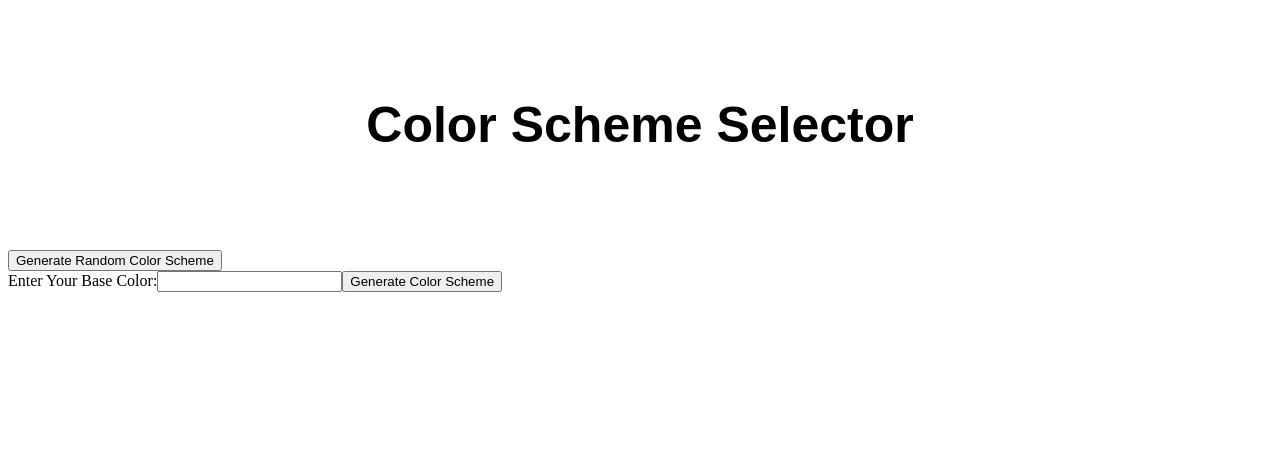
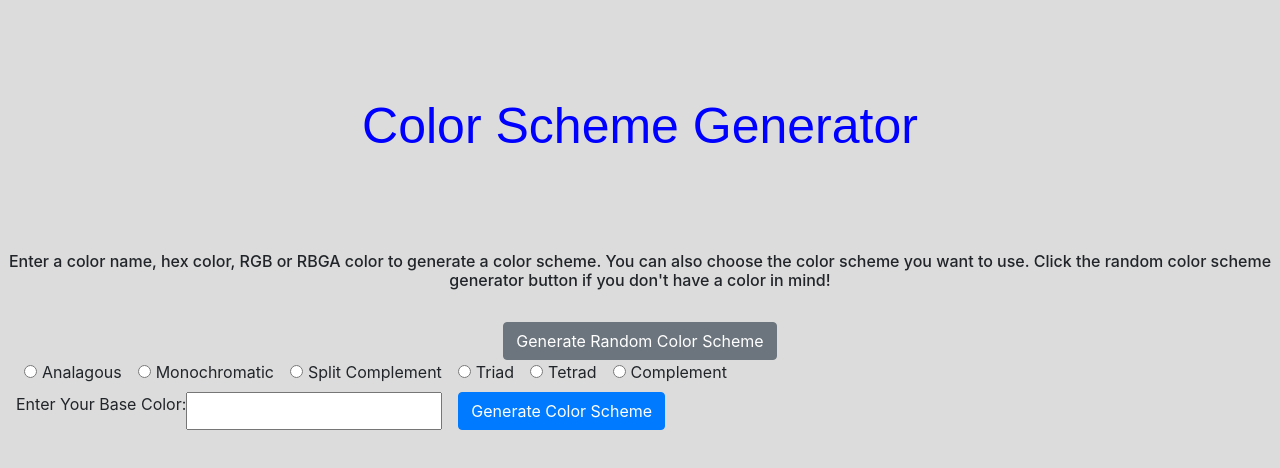
Before and after one commit to lizzya821/Color-Palette, a React (Create React App) app: page / in a window 1280 px wide. Shown: the top 468 px of the page. Built offline with nearby package versions, Linux system fonts and the light colour scheme.

Commit message:
final submission?

```diff
--- a/public/index.html
+++ b/public/index.html
@@ -3,6 +3,12 @@
   <head>
     <meta charset="utf-8" />
     <link rel="icon" href="%PUBLIC_URL%/favicon.ico" />
+    <link
+      rel="stylesheet"
+      href="https://stackpath.bootstrapcdn.com/bootstrap/4.5.0/css/bootstrap.min.css"
+      integrity="sha384-9aIt2nRpC12Uk9gS9baDl411NQApFmC26EwAOH8WgZl5MYYxFfc+NcPb1dKGj7Sk"
+      crossorigin="anonymous"
+    />
     <meta name="viewport" content="width=device-width, initial-scale=1" />
     <meta name="theme-color" content="#000000" />
     <meta
--- a/src/App.js
+++ b/src/App.js
@@ -7,12 +7,19 @@ const headerStyle = {
   fontSize: "50px",
   textAlign: "center",
   margin: "6rem 0",
+  color: "blue",
 };
 
 function App() {
   return (
     <div>
-      <h1 style={headerStyle}>Color Scheme Selector</h1>
+      <h1 style={headerStyle}>Color Scheme Generator</h1>
+      <h6 style={{ textAlign: "center" }}>
+        Enter a color name, hex color, RGB or RBGA color to generate a color
+        scheme. You can also choose the color scheme you want to use. Click the
+        random color scheme generator button if you don't have a color in mind!
+      </h6>
+      <br></br>
       <ColorSelector />
     </div>
   );
--- /dev/null
+++ b/src/ColorArea.js
@@ -0,0 +1,18 @@
+import React from "react";
+import ColorBox from "./ColorBox";
+
+const ColorArea = (props) => {
+  return (
+    <div className="row mx-3">
+      {Array.isArray(props.colors) ? (
+        props.colors.map((color) => (
+          <ColorBox color={color.toHexString()} key={color} />
+        ))
+      ) : (
+        <ColorBox color={props.colors.toHexString()} key={props.colors} />
+      )}
+    </div>
+  );
+};
+
+export default ColorArea;
--- /dev/null
+++ b/src/ColorBox.js
@@ -0,0 +1,18 @@
+import React from "react";
+const ColorBox = (props) => {
+  return (
+    <div
+      style={{
+        backgroundColor: props.color,
+        width: "125px",
+        height: "125px",
+        border: "1px solid #000",
+        margin: "3px",
+      }}
+    >
+      <h4 style={{ color: "white" }}>{props.color}</h4>
+    </div>
+  );
+};
+
+export default ColorBox;
--- a/src/ColorSelector.js
+++ b/src/ColorSelector.js
@@ -1,32 +1,149 @@
 import React, { useState } from "react";
+import ColorArea from "./ColorArea";
 
 var tinycolor = require("tinycolor2");
 
 const ColorSelector = () => {
-  const [color, setColor] = useState("");
+  const [color, setColor] = useState({
+    color: "",
+    scheme: "analagous",
+  });
+  const [colors, setColors] = useState([]);
   const handleChange = (evt) => {
-    setColor(evt.target.value);
+    setColor({ ...color, [evt.target.name]: evt.target.value });
   };
 
   const handleSubmit = (evt) => {
-    console.log("hello");
     evt.preventDefault();
-    console.log(color);
-    console.log(tinycolor(color));
+    switch (color.scheme) {
+      case "analogous":
+        setColors(tinycolor(color.color).analogous());
+        break;
+      case "monochromatic":
+        setColors(tinycolor(color.color).monochromatic());
+        break;
+      case "splitcomplement":
+        setColors(tinycolor(color.color).splitcomplement());
+        break;
+      case "triad":
+        setColors(tinycolor(color.color).triad());
+        break;
+      case "tetrad":
+        setColors(tinycolor(color.color).tetrad());
+        break;
+      case "complement":
+        setColors(tinycolor(color.color).complement());
+        break;
+      default:
+        setColors(tinycolor(color.color).analogous());
+    }
   };
   const handleClick = () => {
-    console.log("clicked");
+    let randomColor = tinycolor.random();
+    switch (color.scheme) {
+      case "analogous":
+        setColors(tinycolor(randomColor).analogous());
+        break;
+      case "monochromatic":
+        setColors(tinycolor(randomColor).monochromatic());
+        break;
+      case "splitcomplement":
+        setColors(tinycolor(randomColor).splitcomplement());
+        break;
+      case "triad":
+        setColors(tinycolor(randomColor).triad());
+        break;
+      case "tetrad":
+        setColors(tinycolor(randomColor).tetrad());
+        break;
+      case "complement":
+        setColors([tinycolor(randomColor).complement(), randomColor]);
+        break;
+      default:
+        setColors(tinycolor(randomColor).analogous());
+    }
   };
   return (
     <div>
-      <button type="button" onClick={handleClick}>
-        Generate Random Color Scheme
-      </button>
-      <form onSubmit={handleSubmit} onChange={handleChange}>
-        <label htmlFor="input">Enter Your Base Color:</label>
-        <input type="text" value={color} required />
-        <button type="submit">Generate Color Scheme</button>
-      </form>
+      <div className="row mx-1">
+        <button
+          type="button"
+          className="btn btn-secondary mx-auto"
+          onClick={handleClick}
+        >
+          Generate Random Color Scheme
+        </button>
+        <br></br>
+      </div>
+      <div>
+        <form onSubmit={handleSubmit} onChange={handleChange}>
+          <div className="form-check mx-3 form-check-inline">
+            <div className="mx-2">
+              <input
+                className="form-check-input"
+                type="radio"
+                name="scheme"
+                id="analagous"
+                value="analogous"
+              />
+              <label htmlFor="radio">Analagous</label>
+            </div>
+            <div className="mx-2">
+              <input
+                className="form-check-input"
+                type="radio"
+                name="scheme"
+                value="monochromatic"
+              />
+              <label htmlFor="radio">Monochromatic</label>
+            </div>
+            <div className="mx-2">
+              <input
+                className="form-check-input"
+                type="radio"
+                name="scheme"
+                value="splitcomplement"
+              />
+              <label htmlFor="radio">Split Complement</label>
+            </div>
+            <div className="mx-2">
+              <input
+                className="form-check-input"
+                type="radio"
+                name="scheme"
+                value="triad"
+              />
+              <label htmlFor="radio">Triad</label>
+            </div>
+            <div className="mx-2">
+              <input
+                className="form-check-input"
+                type="radio"
+                name="scheme"
+                value="tetrad"
+              />
+              <label htmlFor="radio">Tetrad</label>
+            </div>
+            <div className="mx-2">
+              <input
+                className="form-check-input"
+                type="radio"
+                name="scheme"
+                value="complement"
+              />
+              <label htmlFor="radio">Complement</label>
+            </div>
+          </div>
+          <div className="row mx-3">
+            <label htmlFor="input">Enter Your Base Color:</label>
+            <input type="text" name="color" value={color.color} required />
+            <button type="submit" className=" mx-3 btn btn-primary">
+              Generate Color Scheme
+            </button>
+          </div>
+        </form>
+      </div>
+      <ColorArea colors={colors} />
     </div>
   );
 };
--- a/src/styles/index.css
+++ b/src/styles/index.css
@@ -3,3 +3,7 @@
   text-align: center;
   margin: 6rem 0;
 }
+
+body {
+  background-color: gainsboro;
+}
```
